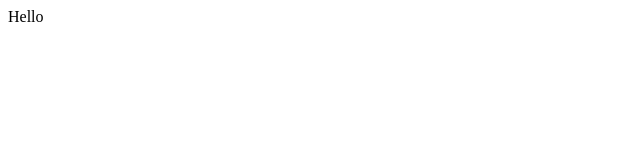
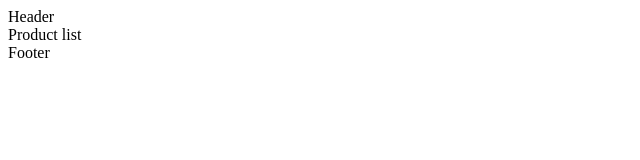
Before and after one commit to arevadzeg/hotel, a React (Create React App) app: page / in a window 1280 px wide. Shown: the top 160 px of the page, without its empty margins (0-640 px from the left). Built offline with nearby package versions, Linux system fonts and the light colour scheme.

Commit message:
initialized all components

```diff
--- a/src/App.js
+++ b/src/App.js
@@ -1,8 +1,13 @@
+import Footer from "./components/Footer/Footer";
+import Header from "./components/Header/Header";
+import ProductList from "./components/ProductList/ProductList";
 
 function App() {
   return (
     <div className="App">
-      Hello
+      <Header />
+      <ProductList />
+      <Footer />
     </div>
   );
 }
--- /dev/null
+++ b/src/components/Footer/Footer.jsx
@@ -0,0 +1,11 @@
+
+
+const Footer = () => {
+
+    return <footer>
+        Footer
+    </footer>
+
+}
+
+export default Footer
--- /dev/null
+++ b/src/components/Header/Header.jsx
@@ -0,0 +1,9 @@
+
+
+const Header = () => {
+    return <header>
+        Header
+    </header>
+}
+
+export default Header
--- /dev/null
+++ b/src/components/ProductList/ProductList.jsx
@@ -0,0 +1,10 @@
+
+
+const ProductList = () => {
+
+    return <div>
+        Product list
+    </div>
+}
+
+export default ProductList
```
